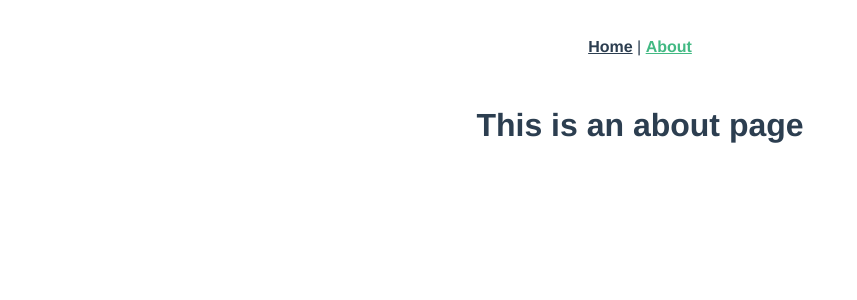
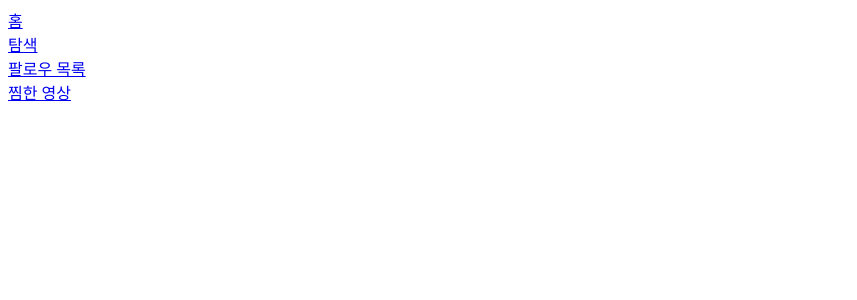
Before and after one commit to movingyun/SSAFIT-OwnMate-Front, a Vue app in the folder ownmate-vue/: page /about in a window 1280 px wide. Shown: the top 300 px of the page, without its empty margins (0-857 px from the left). Built offline with nearby package versions, Linux system fonts and the light colour scheme.

Commit message:
중간저장

```diff
--- a/ownmate-vue/src/App.vue
+++ b/ownmate-vue/src/App.vue
@@ -1,32 +1,18 @@
 <template>
-  <div id="app">
-    <nav>
-      <router-link to="/">Home</router-link> |
-      <router-link to="/about">About</router-link>
-    </nav>
-    <router-view/>
+  <div>
+    <header-nav></header-nav>
   </div>
 </template>
 
+<script>
+  import HeaderNav from "@/components/common/HeaderNav.vue"
+  export default {
+  components: {
+    HeaderNav
+    },
+  }
+</script>
+
 <style>
-#app {
-  font-family: Avenir, Helvetica, Arial, sans-serif;
-  -webkit-font-smoothing: antialiased;
-  -moz-osx-font-smoothing: grayscale;
-  text-align: center;
-  color: #2c3e50;
-}
 
-nav {
-  padding: 30px;
-}
-
-nav a {
-  font-weight: bold;
-  color: #2c3e50;
-}
-
-nav a.router-link-exact-active {
-  color: #42b983;
-}
 </style>
--- a/ownmate-vue/src/components/HelloWorld.vue
+++ /dev/null
@@ -1,58 +0,0 @@
-<template>
-  <div class="hello">
-    <h1>{{ msg }}</h1>
-    <p>
-      For a guide and recipes on how to configure / customize this project,<br>
-      check out the
-      <a href="https://cli.vuejs.org" target="_blank" rel="noopener">vue-cli documentation</a>.
-    </p>
-    <h3>Installed CLI Plugins</h3>
-    <ul>
-      <li><a href="https://github.com/vuejs/vue-cli/tree/dev/packages/%40vue/cli-plugin-babel" target="_blank" rel="noopener">babel</a></li>
-      <li><a href="https://github.com/vuejs/vue-cli/tree/dev/packages/%40vue/cli-plugin-eslint" target="_blank" rel="noopener">eslint</a></li>
-    </ul>
-    <h3>Essential Links</h3>
-    <ul>
-      <li><a href="https://vuejs.org" target="_blank" rel="noopener">Core Docs</a></li>
-      <li><a href="https://forum.vuejs.org" target="_blank" rel="noopener">Forum</a></li>
-      <li><a href="https://chat.vuejs.org" target="_blank" rel="noopener">Community Chat</a></li>
-      <li><a href="https://twitter.com/vuejs" target="_blank" rel="noopener">Twitter</a></li>
-      <li><a href="https://news.vuejs.org" target="_blank" rel="noopener">News</a></li>
-    </ul>
-    <h3>Ecosystem</h3>
-    <ul>
-      <li><a href="https://router.vuejs.org" target="_blank" rel="noopener">vue-router</a></li>
-      <li><a href="https://vuex.vuejs.org" target="_blank" rel="noopener">vuex</a></li>
-      <li><a href="https://github.com/vuejs/vue-devtools#vue-devtools" target="_blank" rel="noopener">vue-devtools</a></li>
-      <li><a href="https://vue-loader.vuejs.org" target="_blank" rel="noopener">vue-loader</a></li>
-      <li><a href="https://github.com/vuejs/awesome-vue" target="_blank" rel="noopener">awesome-vue</a></li>
-    </ul>
-  </div>
-</template>
-
-<script>
-export default {
-  name: 'HelloWorld',
-  props: {
-    msg: String
-  }
-}
-</script>
-
-<!-- Add "scoped" attribute to limit CSS to this component only -->
-<style scoped>
-h3 {
-  margin: 40px 0 0;
-}
-ul {
-  list-style-type: none;
-  padding: 0;
-}
-li {
-  display: inline-block;
-  margin: 0 10px;
-}
-a {
-  color: #42b983;
-}
-</style>
--- /dev/null
+++ b/ownmate-vue/src/components/common/HeaderNav.vue
@@ -0,0 +1,26 @@
+<template>
+  <header>
+      <nav class="header-nav">
+          <div>
+              <router-link to="#">홈</router-link>
+          </div>
+          <div>
+              <router-link to="#">탐색</router-link> <br>
+              <router-link to="#">팔로우 목록</router-link> <br>
+              <router-link to="#">찜한 영상</router-link> <br>
+          </div>
+      </nav>
+  </header>
+</template>
+
+<script>
+export default {
+
+}
+</script>
+
+<style>
+    .header-nav{
+
+    }
+</style>
--- a/ownmate-vue/src/router/index.js
+++ b/ownmate-vue/src/router/index.js
@@ -1,23 +1,9 @@
 import Vue from 'vue'
 import VueRouter from 'vue-router'
-import HomeView from '../views/HomeView.vue'
 
 Vue.use(VueRouter)
 
 const routes = [
-  {
-    path: '/',
-    name: 'home',
-    component: HomeView
-  },
-  {
-    path: '/about',
-    name: 'about',
-    // route level code-splitting
-    // this generates a separate chunk (about.[hash].js) for this route
-    // which is lazy-loaded when the route is visited.
-    component: () => import(/* webpackChunkName: "about" */ '../views/AboutView.vue')
-  }
 ]
 
 const router = new VueRouter({
--- a/ownmate-vue/src/views/AboutView.vue
+++ /dev/null
@@ -1,5 +0,0 @@
-<template>
-  <div class="about">
-    <h1>This is an about page</h1>
-  </div>
-</template>
--- a/ownmate-vue/src/views/HomeView.vue
+++ b/ownmate-vue/src/views/HomeView.vue
@@ -1,18 +1,9 @@
 <template>
-  <div class="home">
-    <img alt="Vue logo" src="../assets/logo.png">
-    <HelloWorld msg="Welcome to Your Vue.js App"/>
+  <div>
+
   </div>
 </template>
 
 <script>
-// @ is an alias to /src
-import HelloWorld from '@/components/HelloWorld.vue'
 
-export default {
-  name: 'HomeView',
-  components: {
-    HelloWorld
-  }
-}
 </script>
```
Also changed, not shown: ownmate-vue/src/assets/logo.png.
